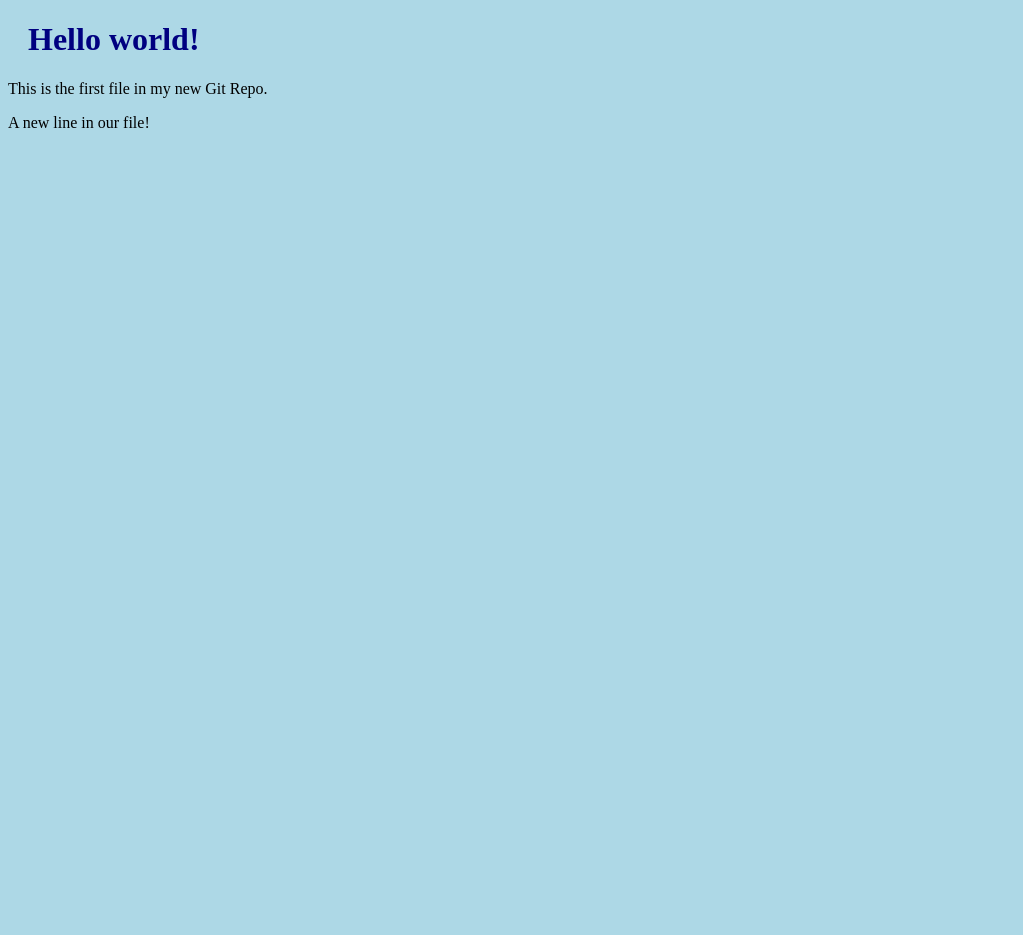
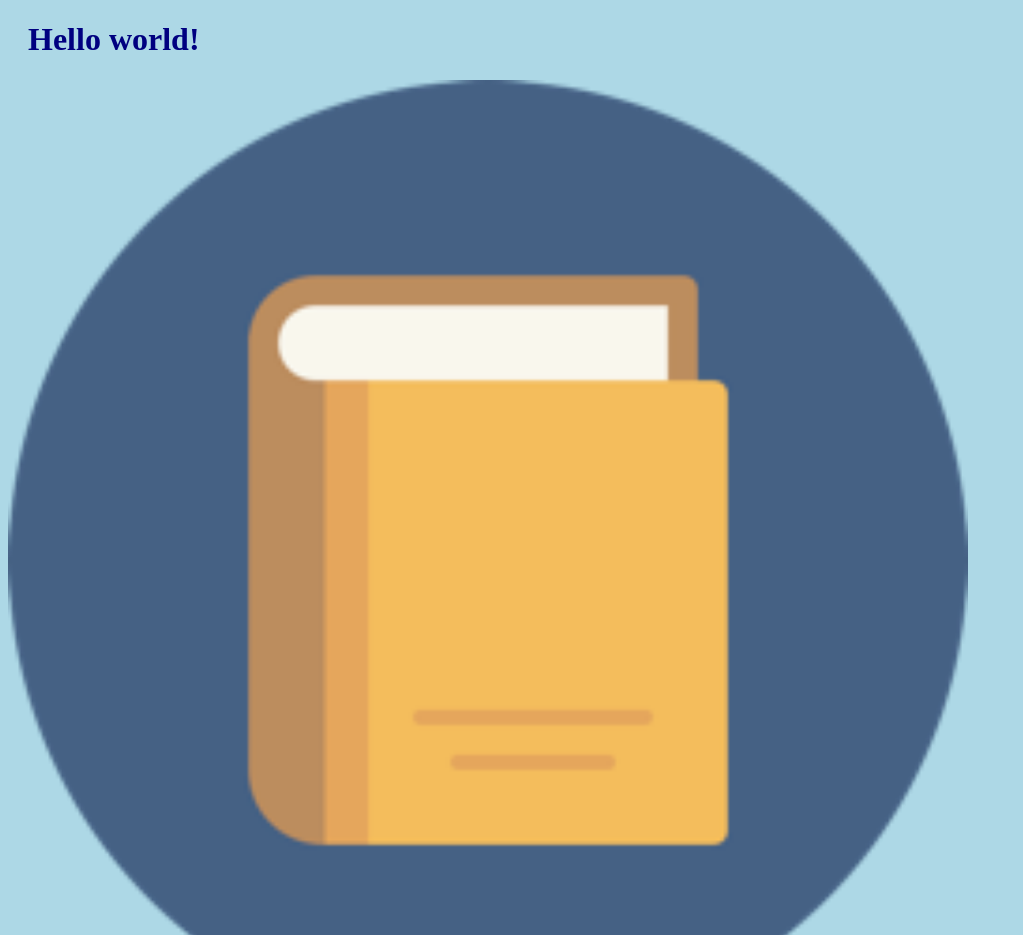
Before and after one commit to StevensSifuentes/StevensSifuentes.github.io, a plain HTML site: page index.html in a window 1280 px wide. Shown: the top 935 px of the page, without its empty margins (0-1023 px from the left). Before the commit the page ends 800 px from the top, so only its background shows below. Drawn offline with Linux system fonts and the light colour scheme.

Commit message:
Added image to Hello World

```diff
--- a/index.html
+++ b/index.html
@@ -9,6 +9,10 @@
     </head>
     <body>
         <h1>Hello world!</h1>
+        <div>
+            <img src="hello_world-images.png" alt="Hello World from Space"
+            style="width:100%;max-width:960px">
+        </div>
         <p>This is the first file in my new Git Repo.</p>
         <p>A new line in our file!</p>
     </body>
```
Also changed, not shown: hello_world-images.png (added).
